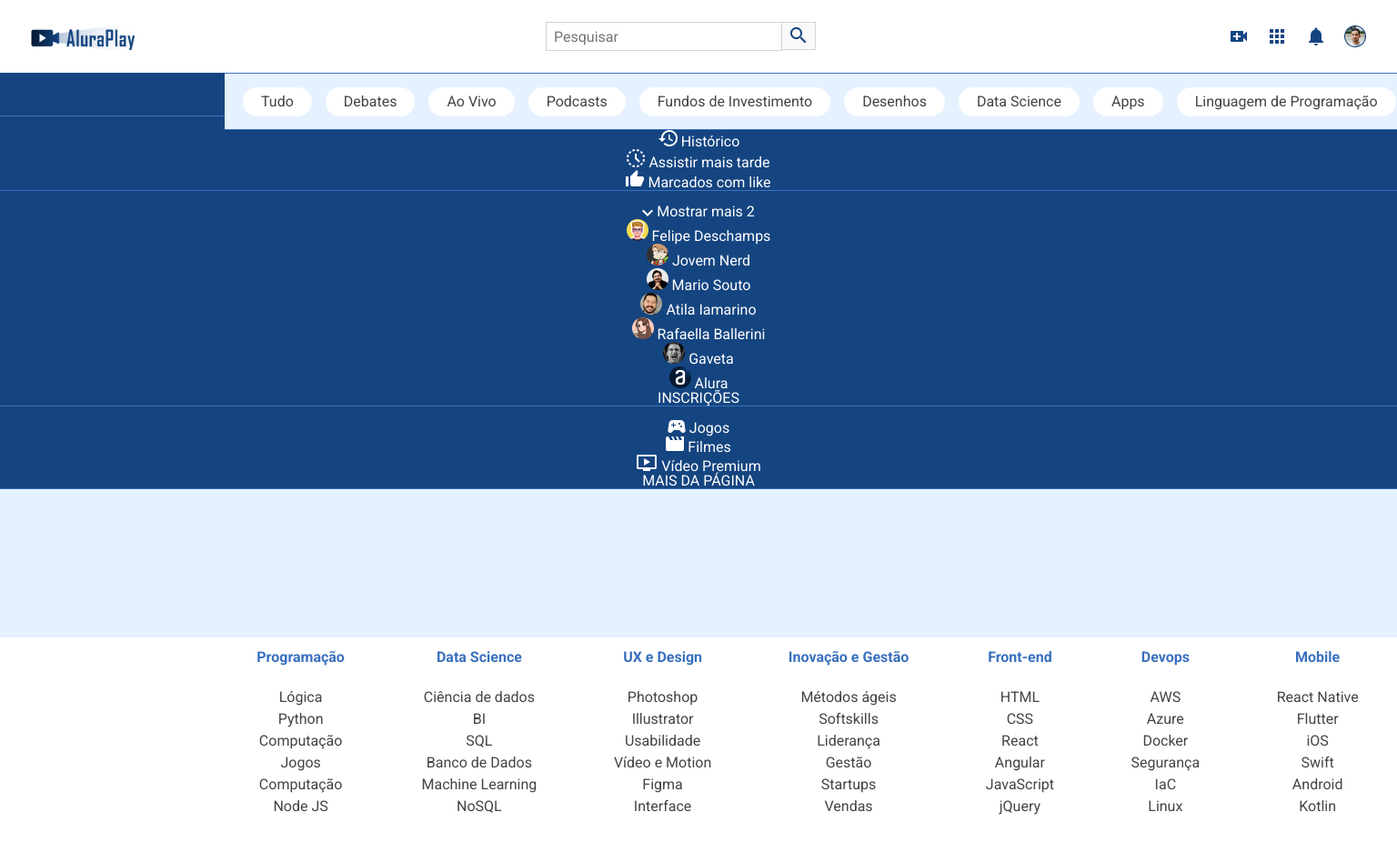
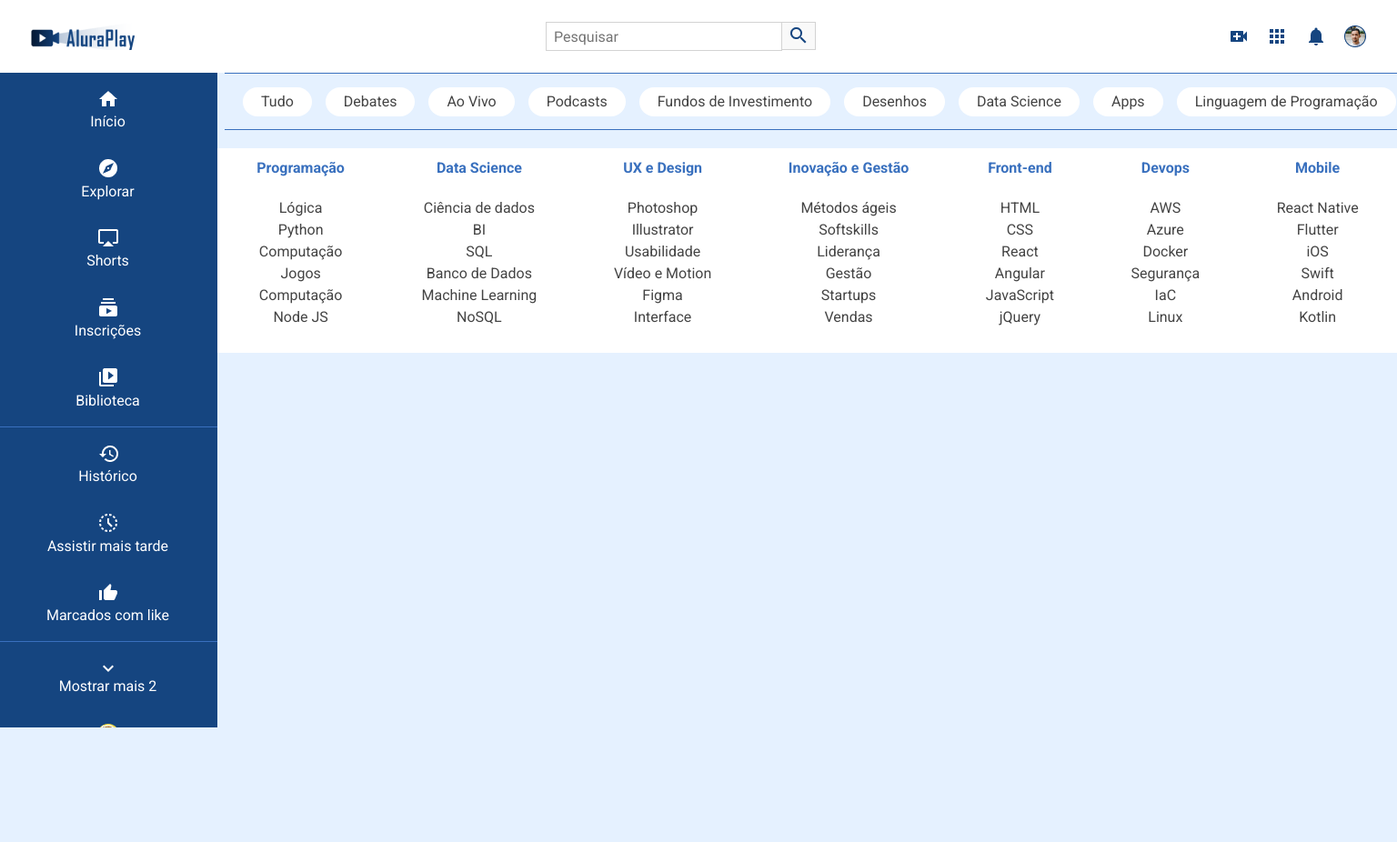
Before and after one commit to abelardo-neto/aluraplay, a plain HTML site: page index.html in a window 1536 px wide. Shown: the whole page at 91% size. After the commit the page ends 800 px from the top, so only its background shows below. Drawn offline with Linux system fonts and the light colour scheme.

Commit message:
menu aside

```diff
--- a/css/flexbox.css
+++ b/css/flexbox.css
@@ -9,6 +9,37 @@
 }
 
 .cabecalho__pesquisar__item {
+    display: none;
+}
+
+/* MENU ASIDE */
+
+.menu__container {
+    position: fixed;
+    bottom: 0%;
+    height: 74px;
+    width: 100%;
+}
+
+.menu__lista {
+    display: flex;
+    justify-content: space-around;
+    height: 100%;
+}
+
+.menu__lista li {
+    align-self: center;
+}
+
+.menu__itens {
+    display: flex;
+    flex-direction: column;
+    gap: 5px;
+}
+
+.menu__lista:nth-child(2),
+.menu__lista:nth-child(3),
+.menu__lista:nth-child(4) {
     display: none;
 }
 
@@ -39,9 +70,46 @@
         display: block;
     }
 
+    /* MENU ASIDE */
+
+    .menu__container {
+        left: 0;
+        height: auto;
+        width: 74px;
+        top: 80px;
+    }
+
+    .menu__lista {
+        flex-direction: column;
+        justify-content: flex-start;
+        padding-top: 15px;
+        gap: 33px;
+    }
+
     /* RODAPÉ */
 
     .rodape__container {
         justify-content: space-between;
     }
+
+
 }
+
+@media(min-width: 1440px) {
+
+    .menu__container {
+        width: 239px;
+        overflow: scroll;
+    }
+
+    .menu__lista:nth-child(2),
+    .menu__lista:nth-child(3),
+    .menu__lista:nth-child(4) {
+        display: flex;
+    }
+
+    .menu__lista {
+        height: auto;
+        padding: 20px 17px 20px 15px;
+    }
+}
```
